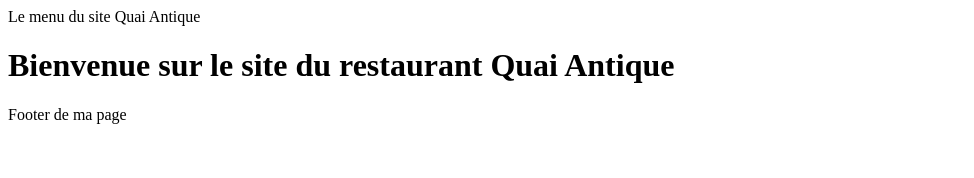
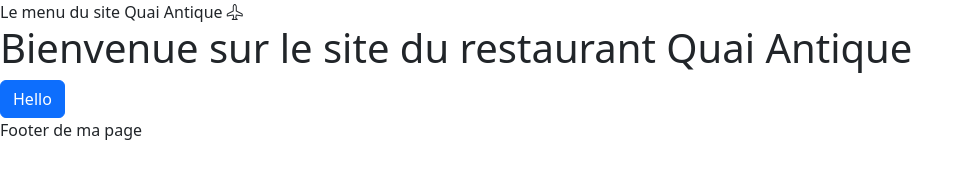
Before and after one commit to Sun-89/QuaiAntiqueRestaurantFront, a website with bundled scripts: page index.html in a window 1280 px wide. Shown: the whole page, without its empty margins (0-974 px from the left). Built offline with nearby package versions, Linux system fonts and the light colour scheme; files whose address does not match are found by name.

Commit message:
install Bootstrap

```diff
--- a/index.html
+++ b/index.html
@@ -3,10 +3,14 @@
 <head>
     <meta charset="UTF-8">
     <meta name="viewport" content="width=device-width, initial-scale=1.0">
+
+    <link rel="stylesheet" href="node_modules/bootstrap/dist/css/bootstrap.min.css">
+    <link rel="stylesheet" href="node_modules/bootstrap-icons/font/bootstrap-icons.css">
+
     <title>Document</title>
 </head>
 <body>
-    <header>Le menu du site Quai Antique</header>
+    <header>Le menu du site Quai Antique <i class="bi bi-airplane"></i></header>
 
     <main id="main-page">
         <!-- Contenu de la page -->
@@ -15,5 +19,6 @@
     <footer>Footer de ma page </footer>
 
     <script type="module" src="Router/Router.js"></script>
+    <script src="node_modules/bootstrap/dist/js/bootstrap.bundle.min.js"></script>
 </body>
 </html>
--- a/pages/home.html
+++ b/pages/home.html
@@ -1 +1,3 @@
 <h1>Bienvenue sur le site du restaurant Quai Antique</h1>
+
+<button class="btn btn-primary">Hello</button>
```
Also changed, not shown: package.json (added, +7 -0 lines), 2 other files.
